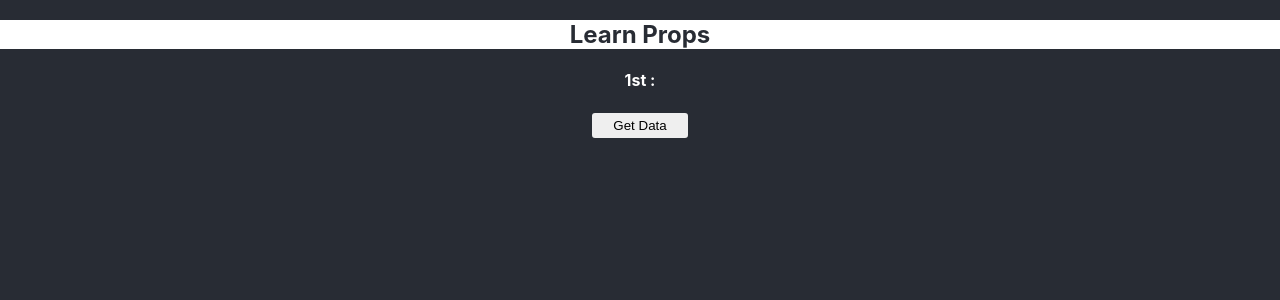
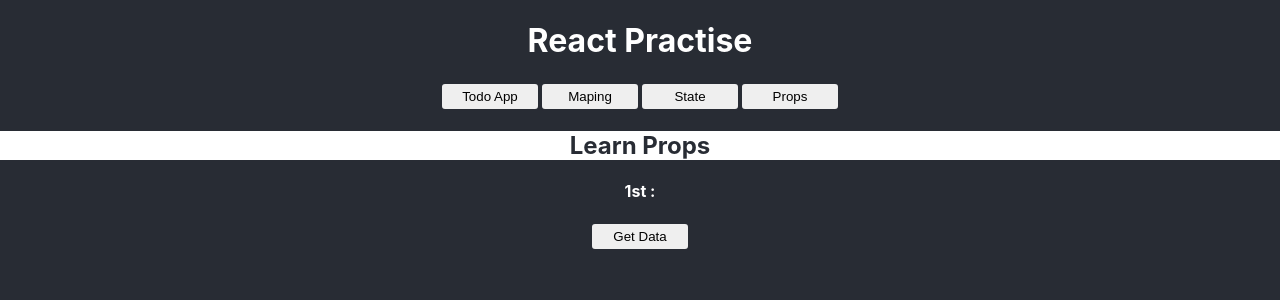
Before and after one commit to zain-ramzan/Web-Mobile-Hybrid-App-Development_Practise, a React (Create React App) app in the folder React/react-practise/: page /props in a window 1280 px wide. Shown: the top 300 px of the page. Built offline with nearby package versions, Linux system fonts and the light colour scheme.

Commit message:
Create Router

```diff
--- a/React/react-practise/src/components/maping.js
+++ b/React/react-practise/src/components/maping.js
@@ -5,6 +5,11 @@ class Maping extends React.Component {
   render() {
     return (
       <div>
+        <h1>React Practise</h1>
+        <button onClick={() => this.props.history.push("/todo_application")}>Todo App</button>
+        <button onClick={() => this.props.history.push("/maping")}>Maping</button>
+        <button onClick={() => this.props.history.push("/state")}>State</button>
+        <button onClick={() => this.props.history.push("/props")}>Props</button>
 
         <h2>Maping</h2>
         <ul>
--- a/React/react-practise/src/components/props.js
+++ b/React/react-practise/src/components/props.js
@@ -1,13 +1,19 @@
 import React from 'react';
 import '../App.css'
 
-class LearnProps extends React.Component{
-    render(){
-        return(
+class LearnProps extends React.Component {
+    render() {
+        return (
             <div>
+                <h1>React Practise</h1>
+                <button onClick={() => this.props.history.push("/todo_application")}>Todo App</button>
+                <button onClick={() => this.props.history.push("/maping")}>Maping</button>
+                <button onClick={() => this.props.history.push("/state")}>State</button>
+                <button onClick={() => this.props.history.push("/props")}>Props</button>
+
                 <h2>Learn Props</h2>
                 <h4>1st : {this.props.message}</h4>
-                <button onClick={()=>this.props.getData("This Props is from Child-to-Parent")}>Get Data</button>
+                <button onClick={() => this.props.getData("This Props is from Child-to-Parent")}>Get Data</button>
             </div>
         )
     }
--- a/React/react-practise/src/components/state.js
+++ b/React/react-practise/src/components/state.js
@@ -3,10 +3,10 @@ import '../App.css'
 
 
 class Learn extends React.Component {
-    constructor(){
+    constructor() {
         super()
         this.state = {
-            name : "Zain Ramzan",
+            name: "Zain Ramzan",
             email: "zain"
         }
     }
@@ -15,7 +15,7 @@ class Learn extends React.Component {
     //         name: this.state.value
     //     })
     // }/
-    getValue = (e) =>{
+    getValue = (e) => {
         this.setState({
             [e.target.name]: e.target.value
         })
@@ -30,10 +30,16 @@ class Learn extends React.Component {
     //     console.log(this.state.name);
     // };
 
-    render(){
-        console.log("Props --->",this.props);
-        return(
+    render() {
+        console.log("Props --->", this.props);
+        return (
             <div>
+                <h1>React Practise</h1>
+                <button onClick={() => this.props.history.push("/todo_application")}>Todo App</button>
+                <button onClick={() => this.props.history.push("/maping")}>Maping</button>
+                <button onClick={() => this.props.history.push("/state")}>State</button>
+                <button onClick={() => this.props.history.push("/props")}>Props</button>
+
                 {/*
             <h4>My name is  {this.state.name}</h4>
             <h4>My Batch is: {this.state.batch}</h4>
@@ -53,15 +59,15 @@ class Learn extends React.Component {
                     name="name"
                     text="text"
                     placeholder="Enter your Name..."
-                onChange={(e)=>this.getValue(e)}
+                    onChange={(e) => this.getValue(e)}
                 />
-            <br/>
-            <br/>
+                <br />
+                <br />
                 <input
                     name="email"
                     text="text"
                     placeholder="Enter your Email..."
-                onChange={(e)=>this.getValue(e)}
+                    onChange={(e) => this.getValue(e)}
                 />
 
 
--- a/React/react-practise/src/components/todos.jsx
+++ b/React/react-practise/src/components/todos.jsx
@@ -51,9 +51,15 @@ class Todos extends React.Component {
         let { todos, value } = this.state;
         return (
             <div>
-                <h2>Todo List</h2>
+                <h1>React Practise</h1>
+                <button onClick={() => this.props.history.push("/todo_application")}>Todo App</button>
+                <button onClick={() => this.props.history.push("/maping")}>Maping</button>
+                <button onClick={() => this.props.history.push("/state")}>State</button>
+                <button onClick={() => this.props.history.push("/props")}>Props</button>
+
+                <h2>Todo Application</h2>
                 Enter the Todos -
-                <input type="text" placeholder="Enter the Value..." onChange={(e) => this.setState({ value: e.target.value })} value={value}/>
+                <input type="text" placeholder="Enter the Value..." onChange={(e) => this.setState({ value: e.target.value })} value={value} />
                 <abbr title="Button Disabled! Please Enter the Value."><button disabled={!value} onClick={this.get_todos}>Add Todos</button></abbr>
                 <abbr title="Button Disabled! Please Enter the Todos."><button disabled={todos == ""} onClick={this.delete_all}>Delete All</button> </abbr>
                 <ul>
```
Lines whose indentation alone changed are shown as unchanged.
